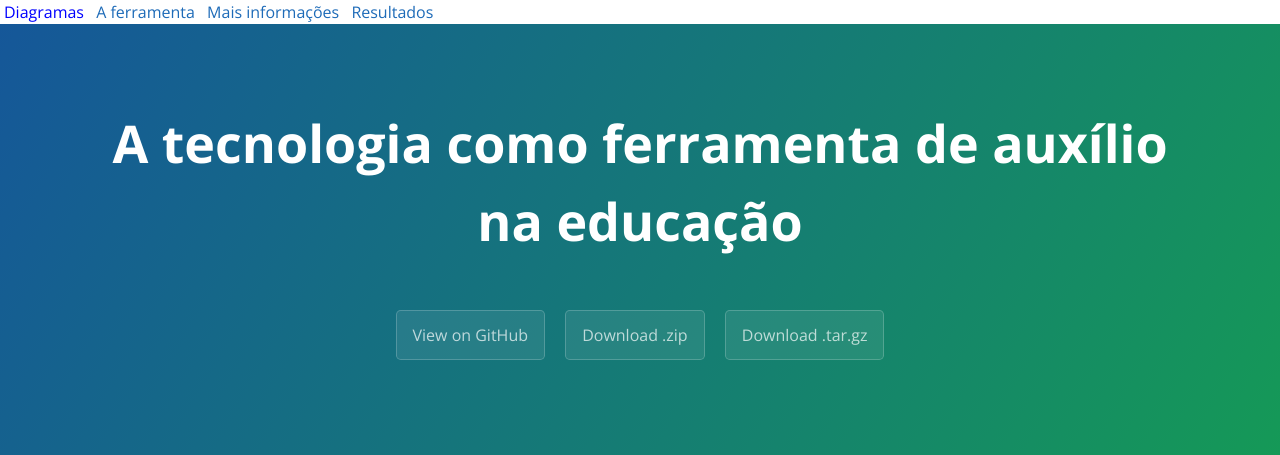
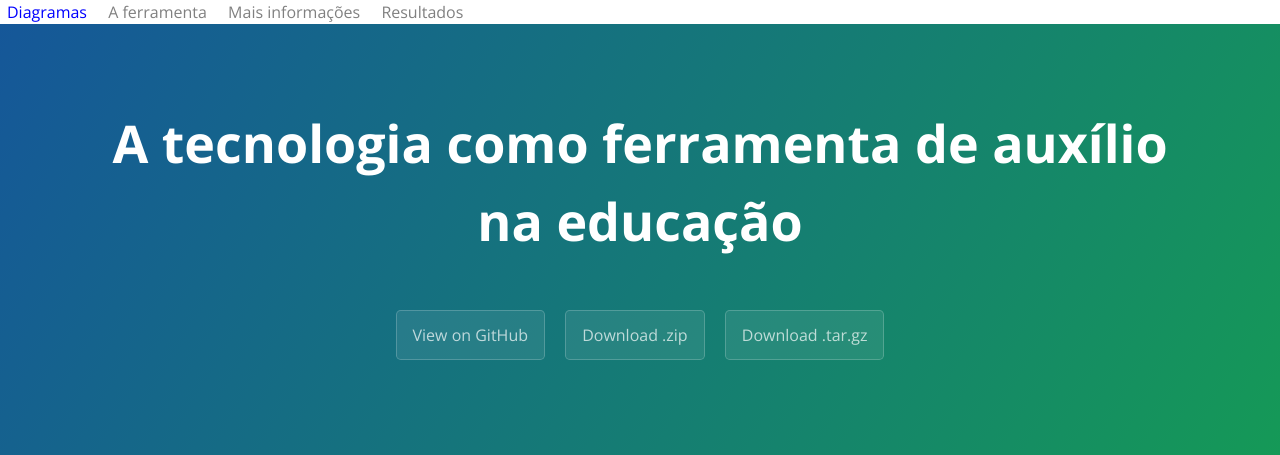
Before and after one commit to lumayara/computaria, a PHP site: page / in a window 1280 px wide. Shown: the top 455 px of the page. Run offline with PHP 8.4, Linux system fonts and the light colour scheme.

Commit message:
Update stylesheet.css

```diff
--- a/stylesheets/stylesheet.css
+++ b/stylesheets/stylesheet.css
@@ -17,10 +17,10 @@ a {
 
  <style type="text/css">
     nav {text-size: 20px; font-weight: bold; }
-    nav a { padding: 4px;}
+    nav a { padding: 7px; color:gray; padding-right:10px;}
 
     nav a:visited {
-    color: #1e6bb8;
+    color: gray;
     }
 
     a:hover {
```
